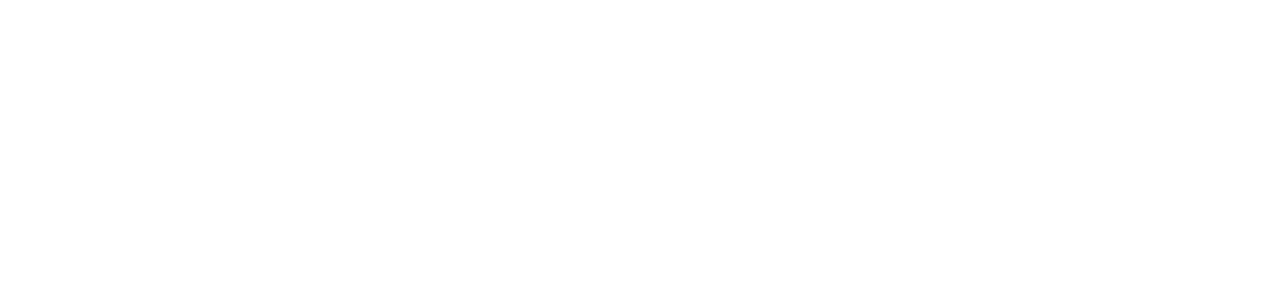
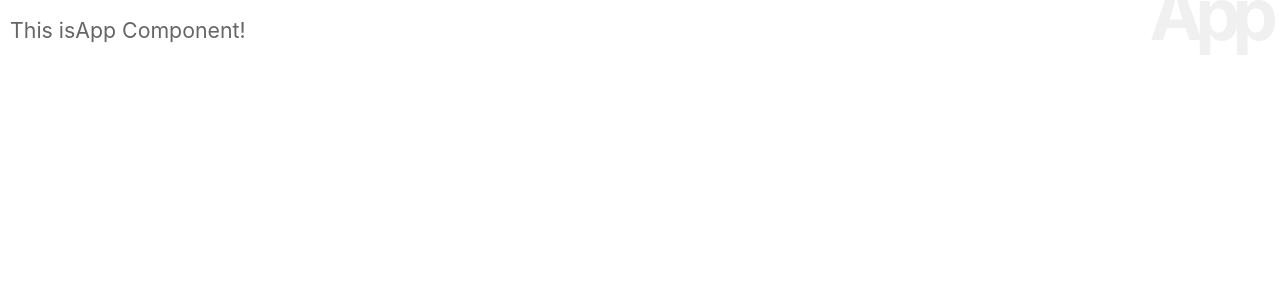
Before and after one commit to takalivian/react_app, a React (Create React App) app: page / in a window 1280 px wide. Shown: the top 300 px of the page. Built offline with nearby package versions, Linux system fonts and the light colour scheme.

Commit message:
Update index.js

```diff
--- a/src/index.js
+++ b/src/index.js
@@ -2,16 +2,8 @@
 import ReactDOM from 'react-dom';
 import './index.css';
 import App from './App';
-import * as serviceWorker from './serviceWorker';
 
 ReactDOM.render(
-  <React.StrictMode>
-    <App />
-  </React.StrictMode>,
+  <App title="App" message="This isApp Component!" />,
   document.getElementById('root')
 );
-
-// If you want your app to work offline and load faster, you can change
-// unregister() to register() below. Note this comes with some pitfalls.
-// Learn more about service workers: https://bit.ly/CRA-PWA
-serviceWorker.unregister();
```
